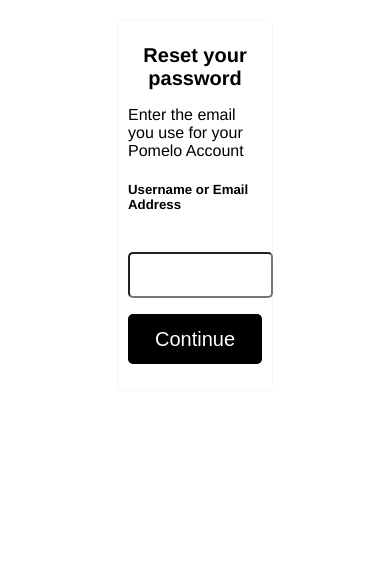
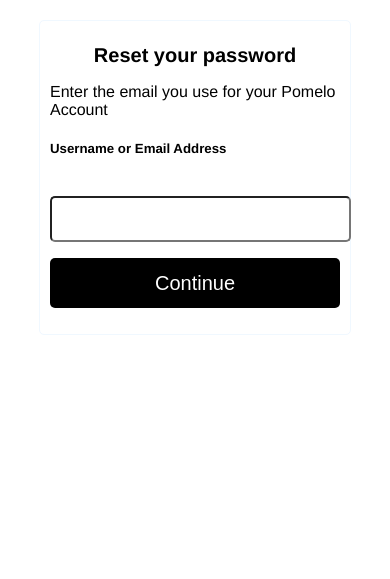
Before and after one commit to drewthedev9-tech/pomelo-reset-password, a plain HTML site: page index.html in a window 390 px wide. Shown: the part 95-674 px from the top of the page. Drawn offline with Linux system fonts and the light colour scheme.

Commit message:
added mobile responsiveness

```diff
--- a/index.html
+++ b/index.html
@@ -1,6 +1,7 @@
 <!DOCTYPE html>
 <html lang="en">
 <head>
+        <meta name="viewport" content="width=device-width, initial-scale=1.0">
         <link rel="stylesheet" href="./style.css">
         <script src="./recover.js"></script>
         <link rel="stylesheet" href="https://use.fontawesome.com/releases/v5.7.2/css/all.css" integrity="sha384-fnmOCqbTlWIlj8LyTjo7mOUStjsKC4pOpQbqyi7RrhN7udi9RwhKkMHpvLbHG9Sr" crossorigin="anonymous">
--- a/style.css
+++ b/style.css
@@ -261,4 +261,9 @@
   }
 
 
- }
+  @media only screen and (max-width: 400px) {
+    .container{
+      margin-left:10%;
+      margin-right:10%;
+    }
+  }
```
